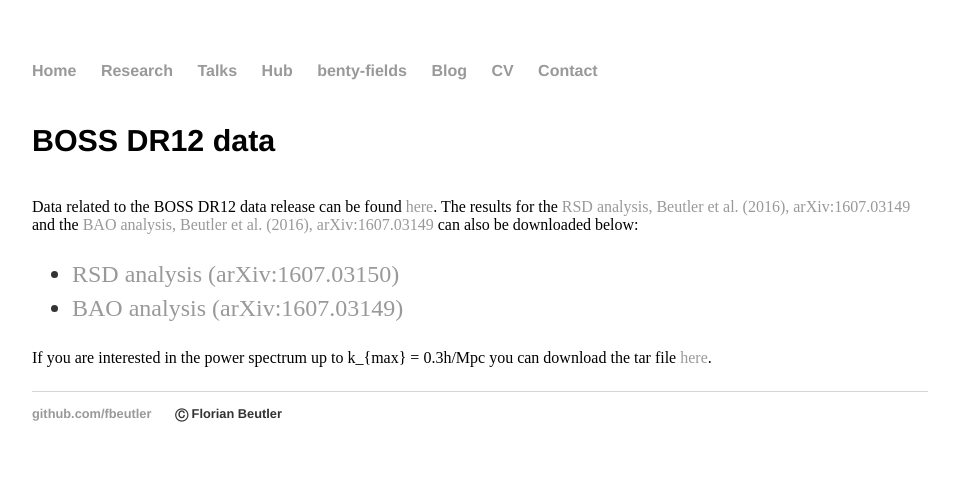
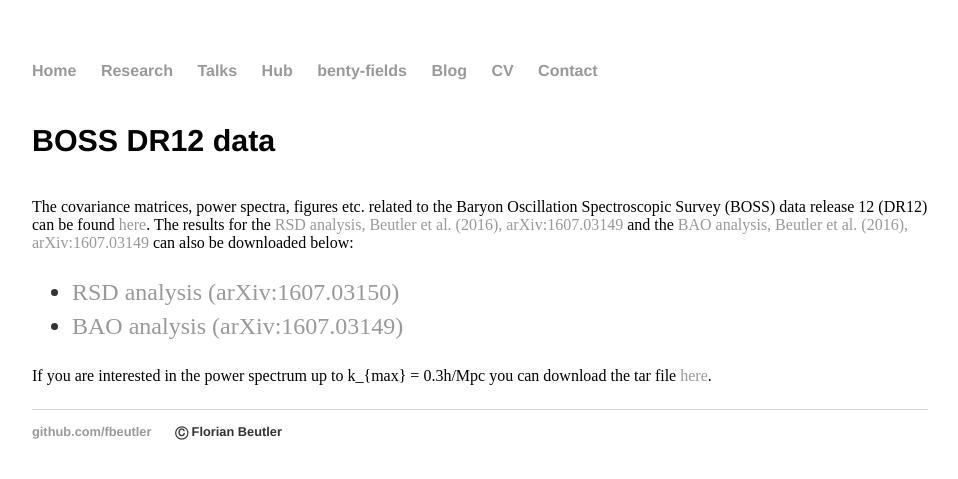
Before and after one commit to fbeutler/fbeutler.github.io, a Jekyll site: the page built from hub/hub.html, in a window 1280 px wide. Shown: the top 479 px of the page, without its empty margins (160-1118 px from the left). Built offline with Jekyll 4.4.1, drawn with Linux system fonts in a browser that asks for light colours.

Commit message:
Update hub.html

```diff
--- a/hub/hub.html
+++ b/hub/hub.html
@@ -6,7 +6,8 @@
 <div id="hub">
   <p>
     <h4>BOSS DR12 data</h4>
-    Data related to the BOSS DR12 data release can be found <a href="http://www.sdss3.org/science/boss_publications.php" target="_blank">
+    The covariance matrices, power spectra, figures etc. related to the Baryon Oscillation Spectroscopic Survey (BOSS) data release 12
+    (DR12) can be found <a href="http://www.sdss3.org/science/boss_publications.php" target="_blank">
     here</a>. The results for the <a href="https://arxiv.org/pdf/1607.03150v1.pdf" target="_blank">
     RSD analysis, Beutler et al. (2016), arXiv:1607.03149</a> and the <a href="https://arxiv.org/pdf/1607.03149v1.pdf" target="_blank">
     BAO analysis, Beutler et al. (2016), arXiv:1607.03149</a> can also be downloaded below:
```
